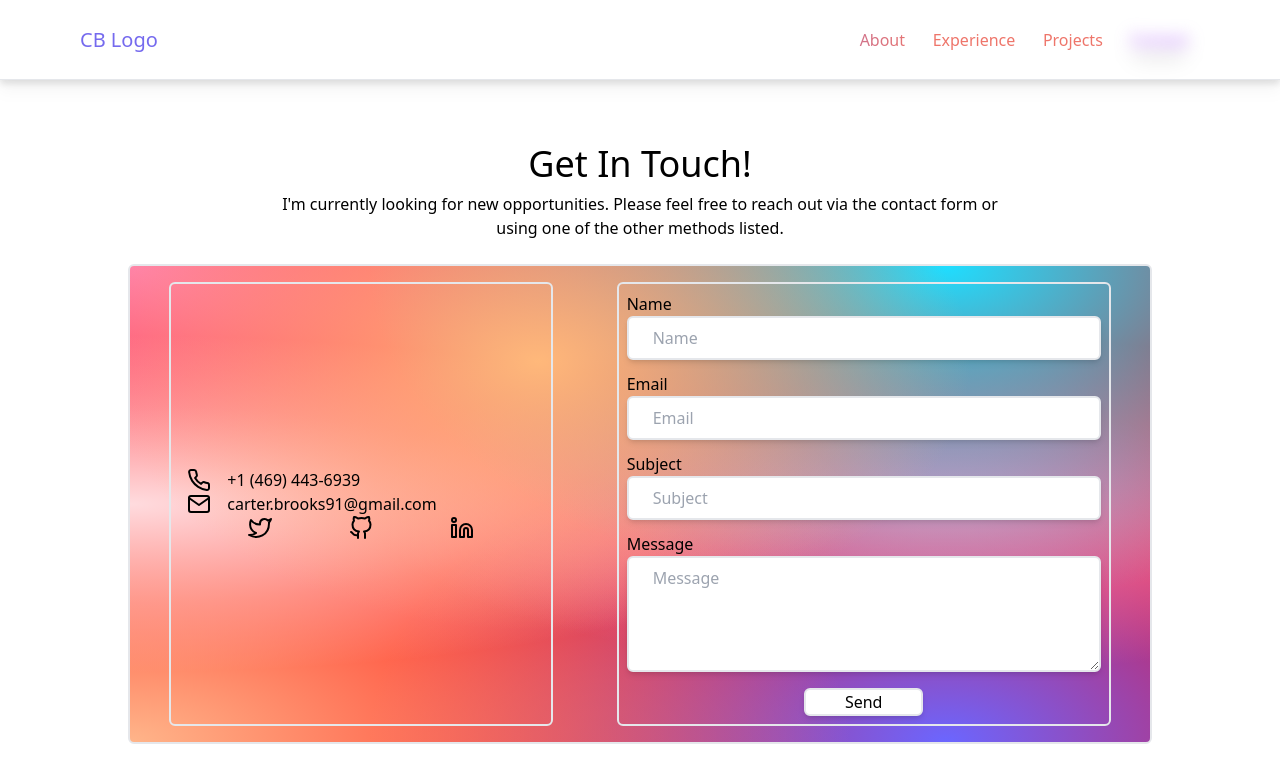
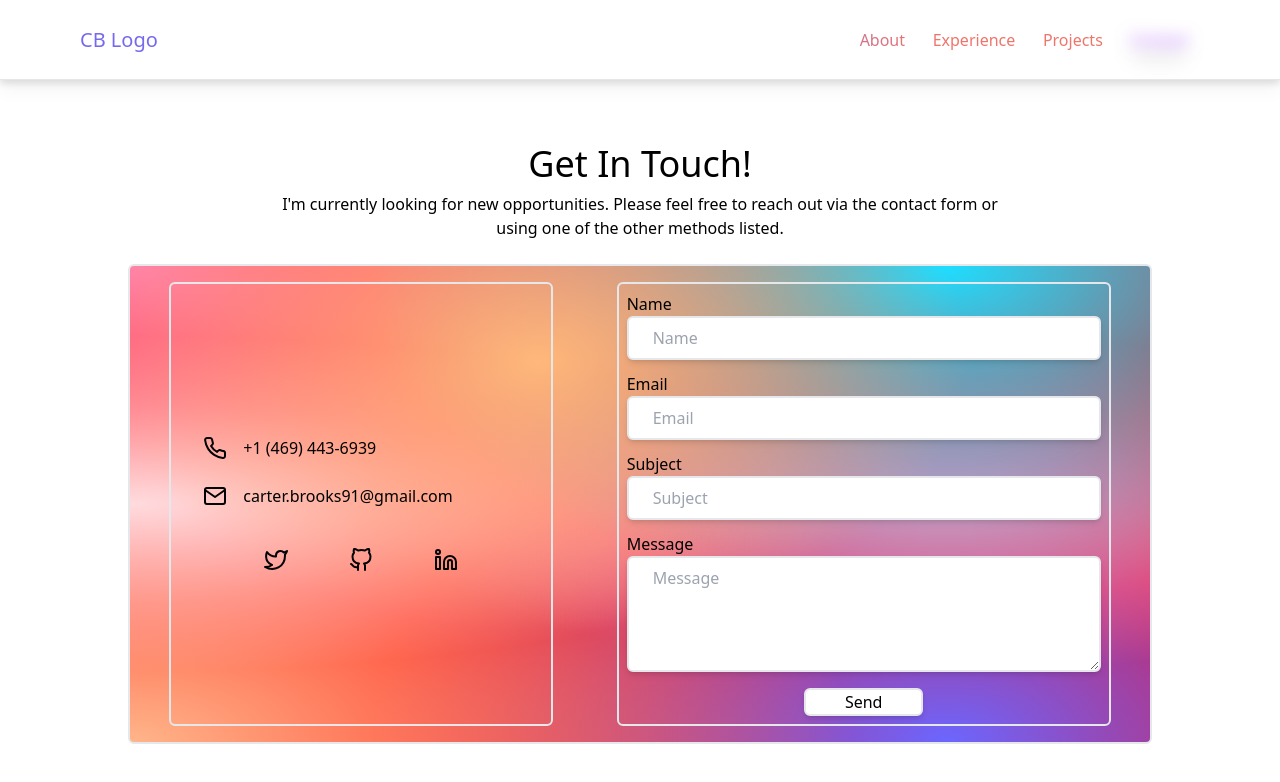
Before and after one commit to csb91/portfolio_site, a Next.js app: page /contact in a window 1280 px wide. Shown: the top 782 px of the page. Built offline with nearby package versions, Linux system fonts and the light colour scheme.

Commit message:
added mailto link for email formatted contact methods

```diff
--- a/src/app/contact/page.tsx
+++ b/src/app/contact/page.tsx
@@ -13,18 +13,20 @@ export default function Contact() {
       <p className='text-center mt-2 px-4 md:px-64'>
         I&apos;m currently looking for new opportunities. Please feel free to reach out via the contact form or using one of the other methods listed.
       </p>
-      <div className='container flex flex-col-reverse mx-auto border-2 rounded-md md:flex-row mt-6 p-4 justify-evenly rainbow-mesh max-w-5xl'>
-        <div className='container flex flex-col mb-4 md:mb-0 md:mr-10 border-2 rounded-md md:w-96 justify-center'>
-          <div className='flex flex-row mx-4'>
+      <div className='container flex flex-col-reverse justify-evenly mx-auto border-2 rounded-md md:flex-row mt-6 p-4 rainbow-mesh max-w-5xl'>
+        <div className='container flex flex-col justify-center mt-6 md:mt-0 md:mb-0 md:mr-10 border-2 rounded-md md:w-96 p-4'>
+          <div className='flex flex-row mx-4 mb-6'>
             <Phone className='mr-4'/>
             <p>+1 (469) 443-6939</p>
           </div>
-          <div className='flex flex-row mx-4'>
-            <Mail className='mr-4'/>
-            <p>carter.brooks91@gmail.com</p>
+          <div className='flex flex-row mx-4 mb-10'>
+            <a href='mailto:carter.brooks91@gmail.com' className='flex flex-row'>
+              <Mail className='mr-4'/>
+              <p>carter.brooks91@gmail.com</p>
+            </a>
           </div>
           <div className='flex justify-end'>
-            <SocialLinks classNameContainer='' classNameLinks='hover:text-white'/>
+            <SocialLinks classNameContainer='justify-evenly mx-4' classNameLinks='hover:text-white'/>
           </div>
         </div>
         <ContactForm />
--- a/src/components/Footer.tsx
+++ b/src/components/Footer.tsx
@@ -11,7 +11,7 @@ const Footer = () => {
         <div>
           Carter Brooks | 2023
         </div>
-        <SocialLinks classNameContainer='w-36 mr-1' classNameLinks='hover:text-[#EE756A]'/>
+        <SocialLinks classNameContainer='justify-evenly w-36 mr-1' classNameLinks='hover:text-[#EE756A]'/>
       </div>
     </footer>
   )
--- a/src/components/SocialLinks.tsx
+++ b/src/components/SocialLinks.tsx
@@ -12,7 +12,7 @@ const socials: socialMedia[] = [
 const SocialLinks = ({ classNameContainer, classNameLinks }) => {
 
   return (
-    <div className={clsx('container flex flex-row justify-evenly', classNameContainer)}>
+    <div className={clsx('container flex flex-row', classNameContainer)}>
       {socials.map((social, index) =>
         <Link
           href={social.url}
```
